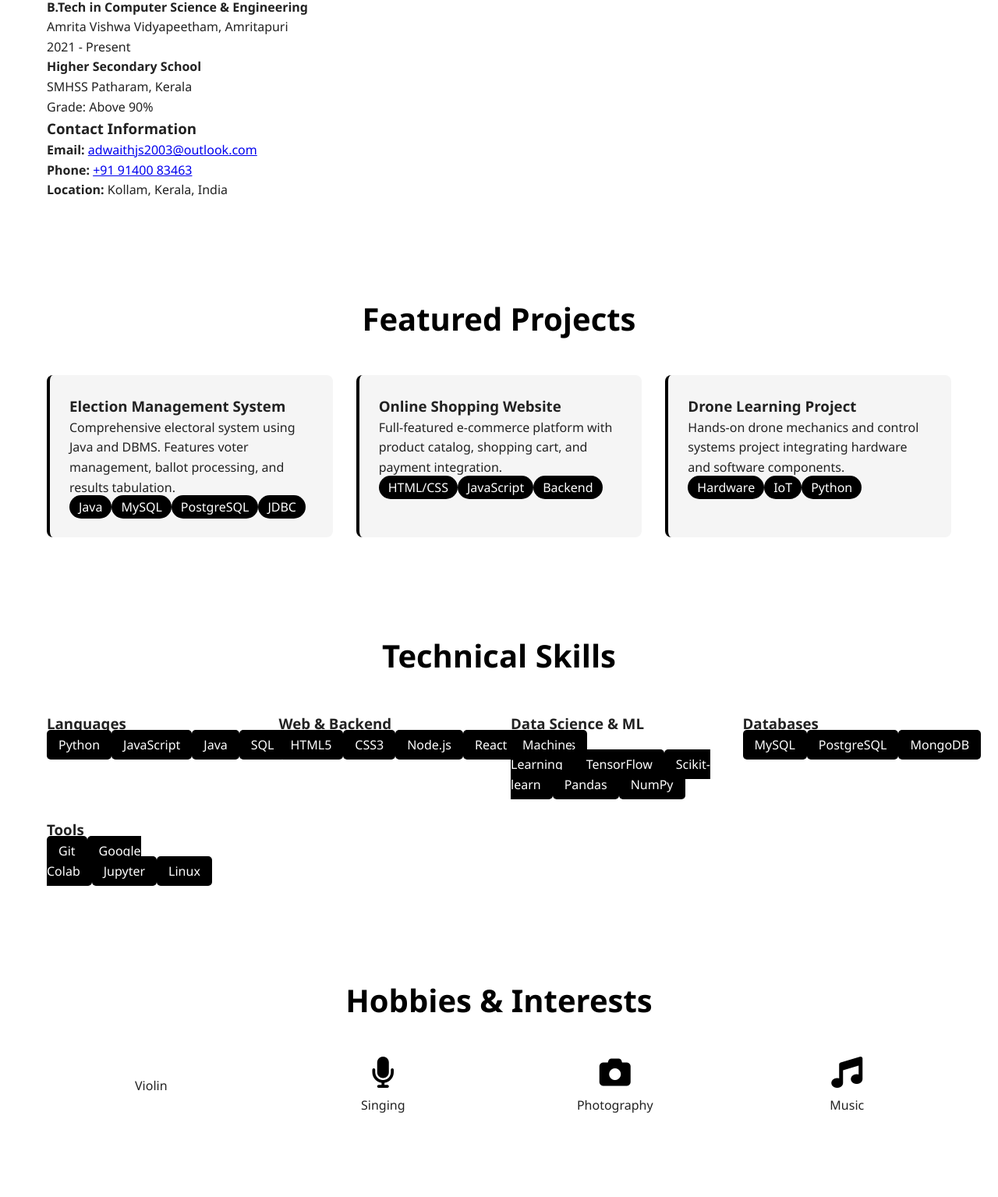
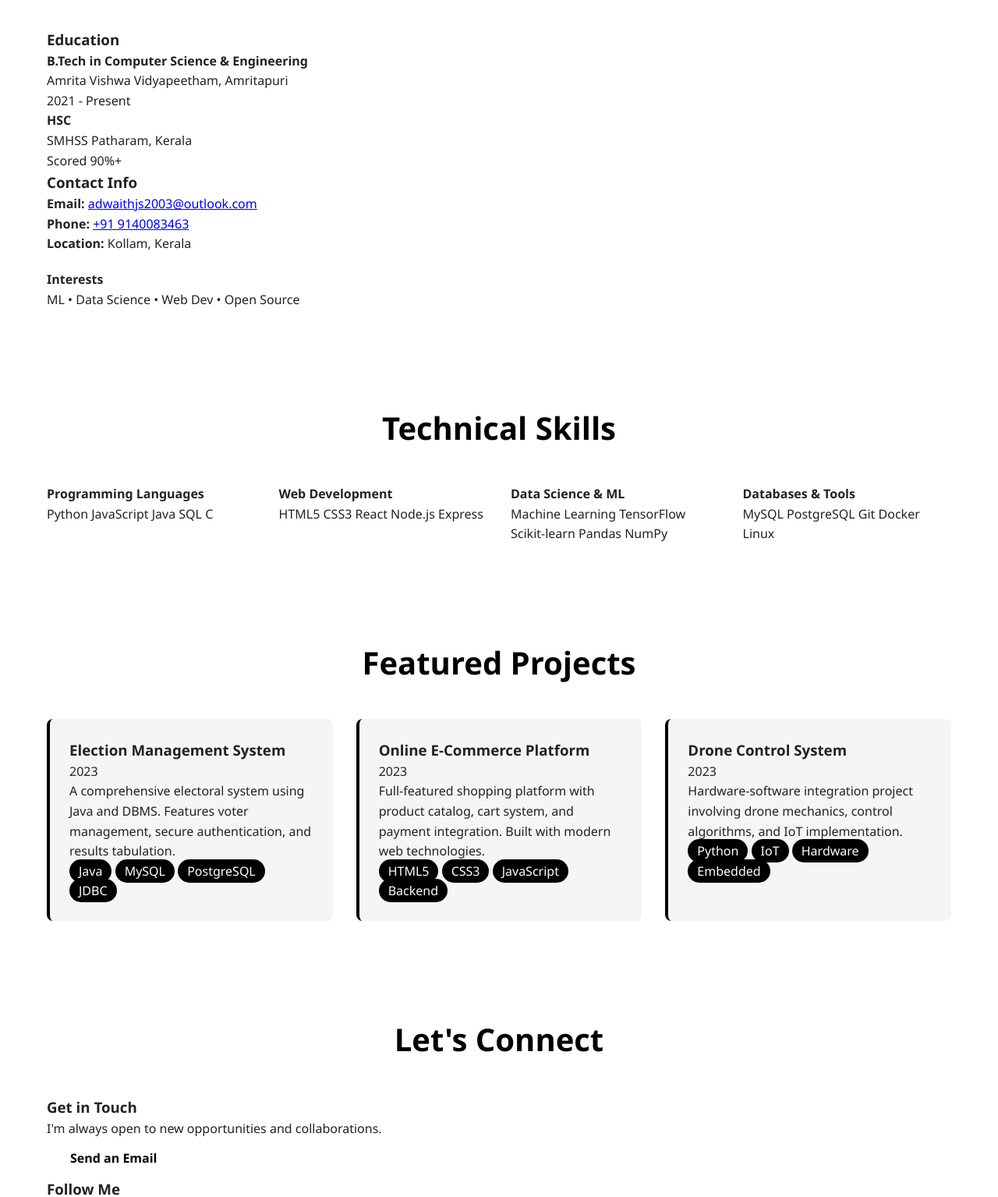
Before and after one commit to Itsaddu/portfolio, a plain HTML site: page index.html in a window 1280 px wide. Shown: the part 731-2266 px from the top of the page at 78% size. Drawn offline with Linux system fonts and the light colour scheme.

Commit message:
Improve HTML structure - Better organized layout
Updated the portfolio to reflect a new title and improved structure. Enhanced the navigation and hero sections, added technical skills and projects, and refined the contact section.

```diff
--- a/index.html
+++ b/index.html
@@ -3,36 +3,41 @@
 <head>
     <meta charset="UTF-8">
     <meta name="viewport" content="width=device-width, initial-scale=1.0">
-    <title>Adwaith JS - Portfolio</title>
+    <title>Adwaith JS - Full Stack Developer</title>
     <link rel="stylesheet" href="styles.css">
     <link rel="stylesheet" href="https://cdnjs.cloudflare.com/ajax/libs/font-awesome/6.4.0/css/all.min.css">
 </head>
 <body>
-    <!-- Navigation -->
+    <!-- Header/Navigation -->
+    <header class="header">
         <nav class="navbar">
             <div class="container">
-            <div class="logo"><a href="#home">AJ</a></div>
-            <ul class="nav-links">
-                <li><a href="#home">Home</a></li>
-                <li><a href="#about">About</a></li>
-                <li><a href="#projects">Projects</a></li>
-                <li><a href="#skills">Skills</a></li>
-                <li><a href="#contact">Contact</a></li>
+                <div class="nav-wrapper">
+                    <div class="logo">
+                        <h1>AJ</h1>
+                    </div>
+                    <ul class="nav-menu">
+                        <li><a href="#home">HOME</a></li>
+                        <li><a href="#about">ABOUT</a></li>
+                        <li><a href="#skills">SKILLS</a></li>
+                        <li><a href="#projects">PROJECTS</a></li>
+                        <li><a href="#contact">CONTACT</a></li>
                     </ul>
-            <div class="hamburger"><span></span><span></span><span></span></div>
+                </div>
             </div>
         </nav>
+    </header>
 
     <!-- Hero Section -->
     <section id="home" class="hero">
         <div class="container">
             <div class="hero-content">
-                <h1>Adwaith JS</h1>
-                <p class="subtitle">Full Stack Developer | Data Science Enthusiast</p>
-                <p class="description">Enthusiastic CSE student passionate about building innovative solutions with technology. Specialized in Data Science, Machine Learning, and Web Development.</p>
-                <div class="cta-buttons">
-                    <a href="#projects" class="btn btn-primary">View My Work</a>
-                    <a href="#contact" class="btn btn-secondary">Get in Touch</a>
+                <h1 class="hero-title">Hi, I'm Adwaith</h1>
+                <p class="hero-subtitle">Full Stack Developer | Data Science Enthusiast | ML Passionate</p>
+                <p class="hero-description">Building innovative solutions with modern web technologies and AI</p>
+                <div class="hero-buttons">
+                    <a href="#projects" class="btn btn-primary">View My Projects</a>
+                    <a href="#contact" class="btn btn-secondary">Get In Touch</a>
                 </div>
             </div>
         </div>
@@ -41,27 +46,78 @@
     <!-- About Section -->
     <section id="about" class="about">
         <div class="container">
-            <h2>About Me</h2>
-            <div class="about-content">
-                <div class="about-text">
+            <h2 class="section-title">About Me</h2>
+            <div class="about-grid">
+                <div class="about-card">
                     <h3>Education</h3>
                     <div class="education-item">
                         <h4>B.Tech in Computer Science & Engineering</h4>
-                        <p class="subtitle">Amrita Vishwa Vidyapeetham, Amritapuri</p>
-                        <p class="date">2021 - Present</p>
+                        <p class="institution">Amrita Vishwa Vidyapeetham, Amritapuri</p>
+                        <p class="year">2021 - Present</p>
                     </div>
                     <div class="education-item">
-                        <h4>Higher Secondary School</h4>
-                        <p class="subtitle">SMHSS Patharam, Kerala</p>
-                        <p class="date">Grade: Above 90%</p>
+                        <h4>HSC</h4>
+                        <p class="institution">SMHSS Patharam, Kerala</p>
+                        <p class="year">Scored 90%+</p>
                     </div>
                 </div>
-                <div class="about-text">
-                    <h3>Contact Information</h3>
-                    <div class="contact-info">
+                <div class="about-card">
+                    <h3>Contact Info</h3>
+                    <div class="contact-details">
                         <p><strong>Email:</strong> <a href="mailto:adwaithjs2003@outlook.com">adwaithjs2003@outlook.com</a></p>
-                        <p><strong>Phone:</strong> <a href="tel:+919140083463">+91 91400 83463</a></p>
-                        <p><strong>Location:</strong> Kollam, Kerala, India</p>
+                        <p><strong>Phone:</strong> <a href="tel:+919140083463">+91 9140083463</a></p>
+                        <p><strong>Location:</strong> Kollam, Kerala</p>
+                    </div>
+                    <h4 style="margin-top: 20px;">Interests</h4>
+                    <p>ML • Data Science • Web Dev • Open Source</p>
+                </div>
+            </div>
+        </div>
+    </section>
+
+    <!-- Skills Section -->
+    <section id="skills" class="skills">
+        <div class="container">
+            <h2 class="section-title">Technical Skills</h2>
+            <div class="skills-grid">
+                <div class="skill-box">
+                    <h4>Programming Languages</h4>
+                    <div class="skill-list">
+                        <span class="skill-tag">Python</span>
+                        <span class="skill-tag">JavaScript</span>
+                        <span class="skill-tag">Java</span>
+                        <span class="skill-tag">SQL</span>
+                        <span class="skill-tag">C</span>
+                    </div>
+                </div>
+                <div class="skill-box">
+                    <h4>Web Development</h4>
+                    <div class="skill-list">
+                        <span class="skill-tag">HTML5</span>
+                        <span class="skill-tag">CSS3</span>
+                        <span class="skill-tag">React</span>
+                        <span class="skill-tag">Node.js</span>
+                        <span class="skill-tag">Express</span>
+                    </div>
+                </div>
+                <div class="skill-box">
+                    <h4>Data Science & ML</h4>
+                    <div class="skill-list">
+                        <span class="skill-tag">Machine Learning</span>
+                        <span class="skill-tag">TensorFlow</span>
+                        <span class="skill-tag">Scikit-learn</span>
+                        <span class="skill-tag">Pandas</span>
+                        <span class="skill-tag">NumPy</span>
+                    </div>
+                </div>
+                <div class="skill-box">
+                    <h4>Databases & Tools</h4>
+                    <div class="skill-list">
+                        <span class="skill-tag">MySQL</span>
+                        <span class="skill-tag">PostgreSQL</span>
+                        <span class="skill-tag">Git</span>
+                        <span class="skill-tag">Docker</span>
+                        <span class="skill-tag">Linux</span>
                     </div>
                 </div>
             </div>
@@ -71,81 +127,47 @@
     <!-- Projects Section -->
     <section id="projects" class="projects">
         <div class="container">
-            <h2>Featured Projects</h2>
+            <h2 class="section-title">Featured Projects</h2>
             <div class="projects-grid">
                 <div class="project-card">
+                    <div class="project-header">
                         <h3>Election Management System</h3>
-                    <p>Comprehensive electoral system using Java and DBMS. Features voter management, ballot processing, and results tabulation.</p>
+                        <span class="project-date">2023</span>
+                    </div>
+                    <p class="project-description">A comprehensive electoral system using Java and DBMS. Features voter management, secure authentication, and results tabulation.</p>
                     <div class="project-tech">
-                        <span>Java</span><span>MySQL</span><span>PostgreSQL</span><span>JDBC</span>
+                        <span>Java</span>
+                        <span>MySQL</span>
+                        <span>PostgreSQL</span>
+                        <span>JDBC</span>
                     </div>
                 </div>
                 <div class="project-card">
-                    <h3>Online Shopping Website</h3>
-                    <p>Full-featured e-commerce platform with product catalog, shopping cart, and payment integration.</p>
+                    <div class="project-header">
+                        <h3>Online E-Commerce Platform</h3>
+                        <span class="project-date">2023</span>
+                    </div>
+                    <p class="project-description">Full-featured shopping platform with product catalog, cart system, and payment integration. Built with modern web technologies.</p>
                     <div class="project-tech">
-                        <span>HTML/CSS</span><span>JavaScript</span><span>Backend</span>
+                        <span>HTML5</span>
+                        <span>CSS3</span>
+                        <span>JavaScript</span>
+                        <span>Backend</span>
                     </div>
                 </div>
                 <div class="project-card">
-                    <h3>Drone Learning Project</h3>
-                    <p>Hands-on drone mechanics and control systems project integrating hardware and software components.</p>
+                    <div class="project-header">
+                        <h3>Drone Control System</h3>
+                        <span class="project-date">2023</span>
+                    </div>
+                    <p class="project-description">Hardware-software integration project involving drone mechanics, control algorithms, and IoT implementation.</p>
                     <div class="project-tech">
-                        <span>Hardware</span><span>IoT</span><span>Python</span>
+                        <span>Python</span>
+                        <span>IoT</span>
+                        <span>Hardware</span>
+                        <span>Embedded</span>
                     </div>
                 </div>
-            </div>
-        </div>
-    </section>
-
-    <!-- Skills Section -->
-    <section id="skills" class="skills">
-        <div class="container">
-            <h2>Technical Skills</h2>
-            <div class="skills-grid">
-                <div class="skill-category">
-                    <h3>Languages</h3>
-                    <div class="skill-tags">
-                        <span>Python</span><span>JavaScript</span><span>Java</span><span>SQL</span><span>C</span>
-                    </div>
-                </div>
-                <div class="skill-category">
-                    <h3>Web & Backend</h3>
-                    <div class="skill-tags">
-                        <span>HTML5</span><span>CSS3</span><span>Node.js</span><span>React</span><span>Express</span>
-                    </div>
-                </div>
-                <div class="skill-category">
-                    <h3>Data Science & ML</h3>
-                    <div class="skill-tags">
-                        <span>Machine Learning</span><span>TensorFlow</span><span>Scikit-learn</span><span>Pandas</span><span>NumPy</span>
-                    </div>
-                </div>
-                <div class="skill-category">
-                    <h3>Databases</h3>
-                    <div class="skill-tags">
-                        <span>MySQL</span><span>PostgreSQL</span><span>MongoDB</span>
-                    </div>
-                </div>
-                <div class="skill-category">
-                    <h3>Tools</h3>
-                    <div class="skill-tags">
-                        <span>Git</span><span>Google Colab</span><span>Jupyter</span><span>Linux</span>
-                    </div>
-                </div>
-            </div>
-        </div>
-    </section>
-
-    <!-- Hobbies Section -->
-    <section class="hobbies">
-        <div class="container">
-            <h2>Hobbies & Interests</h2>
-            <div class="hobbies-grid">
-                <div class="hobby-item"><i class="fas fa-violin"></i><p>Violin</p></div>
-                <div class="hobby-item"><i class="fas fa-microphone"></i><p>Singing</p></div>
-                <div class="hobby-item"><i class="fas fa-camera"></i><p>Photography</p></div>
-                <div class="hobby-item"><i class="fas fa-music"></i><p>Music</p></div>
             </div>
         </div>
     </section>
@@ -153,23 +175,28 @@
     <!-- Contact Section -->
     <section id="contact" class="contact">
         <div class="container">
-            <h2>Get in Touch</h2>
-            <div class="contact-content">
+            <h2 class="section-title">Let's Connect</h2>
+            <div class="contact-wrapper">
                 <div class="contact-info">
-                    <h3>Contact Me</h3>
-                    <div class="info-item"><i class="fas fa-envelope"></i>
-                        <div><h4>Email</h4><a href="mailto:adwaithjs2003@outlook.com">adwaithjs2003@outlook.com</a></div>
-                    </div>
-                    <div class="info-item"><i class="fas fa-phone"></i>
-                        <div><h4>Phone</h4><a href="tel:+919140083463">+91 91400 83463</a></div>
-                    </div>
+                    <h3>Get in Touch</h3>
+                    <p>I'm always open to new opportunities and collaborations.</p>
+                    <a href="mailto:adwaithjs2003@outlook.com" class="btn btn-primary">Send an Email</a>
                 </div>
                 <div class="social-links">
-                    <h3>Connect With Me</h3>
+                    <h3>Follow Me</h3>
                     <div class="social-icons">
-                        <a href="https://www.linkedin.com/in/adwaith-j-s-90231b224/" target="_blank" class="social-btn linkedin" title="LinkedIn"><i class="fab fa-linkedin-in"></i></a>
-                        <a href="https://www.instagram.com/dj_abdhu/" target="_blank" class="social-btn instagram" title="Instagram"><i class="fab fa-instagram"></i></a>
-                        <a href="https://www.pexels.com/@adwaith-j-s-282192263/" target="_blank" class="social-btn pexels" title="Pexels"><i class="fas fa-camera"></i></a>
+                        <a href="https://www.linkedin.com/in/adwaith-j-s-90231b224/" target="_blank" class="social-icon linkedin" title="LinkedIn">
+                            <i class="fab fa-linkedin-in"></i>
+                        </a>
+                        <a href="https://www.instagram.com/dj_abdhu/" target="_blank" class="social-icon instagram" title="Instagram">
+                            <i class="fab fa-instagram"></i>
+                        </a>
+                        <a href="https://www.pexels.com/@adwaith-j-s-282192263/" target="_blank" class="social-icon pexels" title="Pexels">
+                            <i class="fas fa-camera"></i>
+                        </a>
+                        <a href="https://github.com/Itsaddu" target="_blank" class="social-icon github" title="GitHub">
+                            <i class="fab fa-github"></i>
+                        </a>
                     </div>
                 </div>
             </div>
```
Lines whose indentation alone changed are shown as unchanged.
